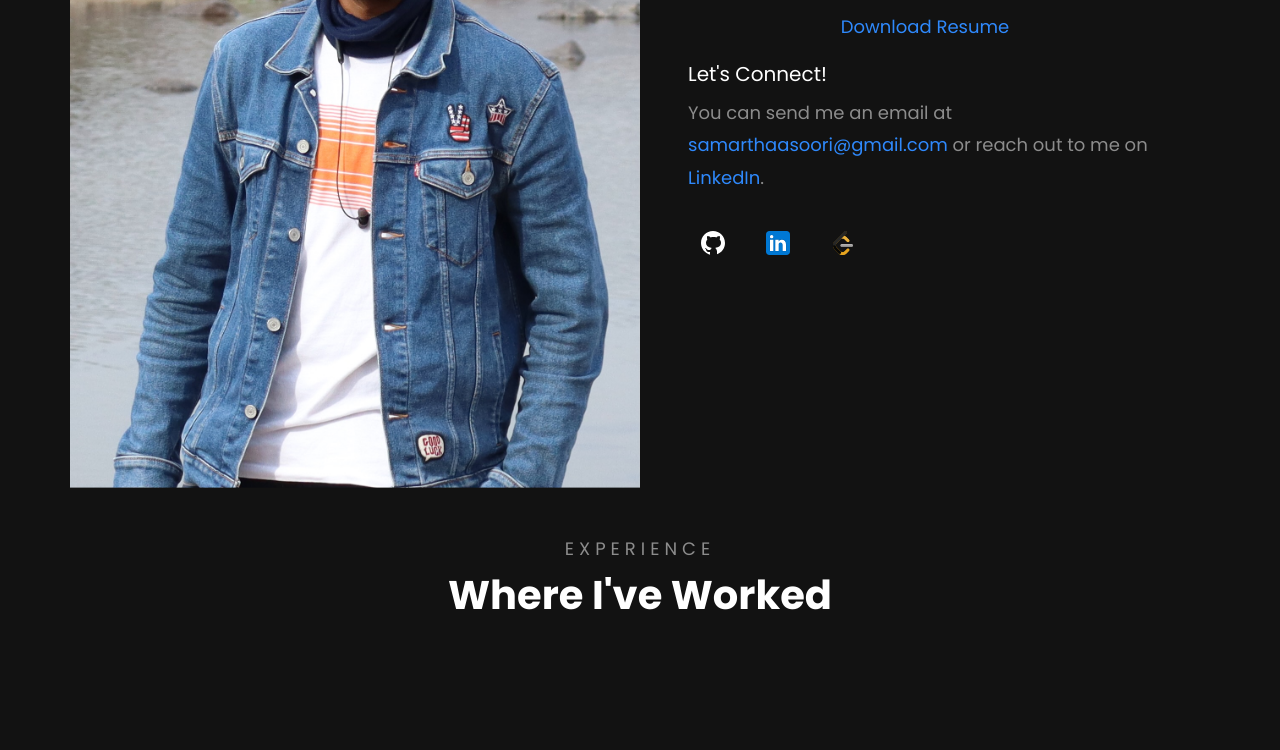
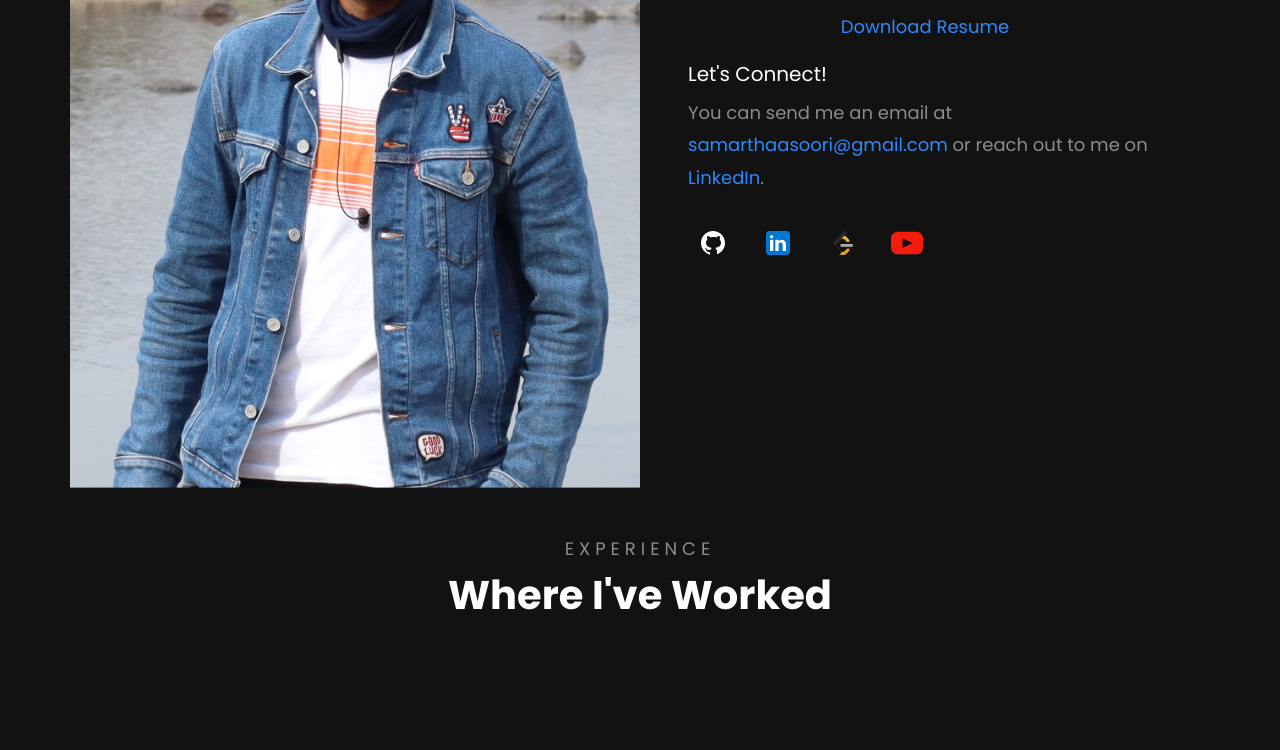
Before and after one commit to Samarth2898/Samarth2898.github.io, a plain HTML site: page index.html in a window 1280 px wide. Shown: the part 1471-2221 px from the top of the page. Drawn offline with Linux system fonts and the light colour scheme; some packages are replaced by stand-ins of ours; no server answers.

Commit message:
added youtube channel link

```diff
--- a/index.html
+++ b/index.html
@@ -299,6 +299,17 @@
                       <li title="LeetCode">
                         <a href="https://leetcode.com/Samarth2898/" target="_blank"
                           ><img src="assets/icons/leetcode.png" alt="LeetCode"
+                        /></a>
+                      </li>
+                      <li title="Youtube">
+                        <a
+                          href="https://www.youtube.com/channel/UCJHwJHJ193pqUbpdN5LOI1g"
+                          target="_blank"
+                          ><img
+                            src="assets/icons/youtube.svg"
+                            alt="Youtube"
+                            width="32px"
+                            height="32px"
                         /></a>
                       </li>
                     </ul>
```
Also changed, not shown: assets/icons/youtube.svg (added), 3 other files.
